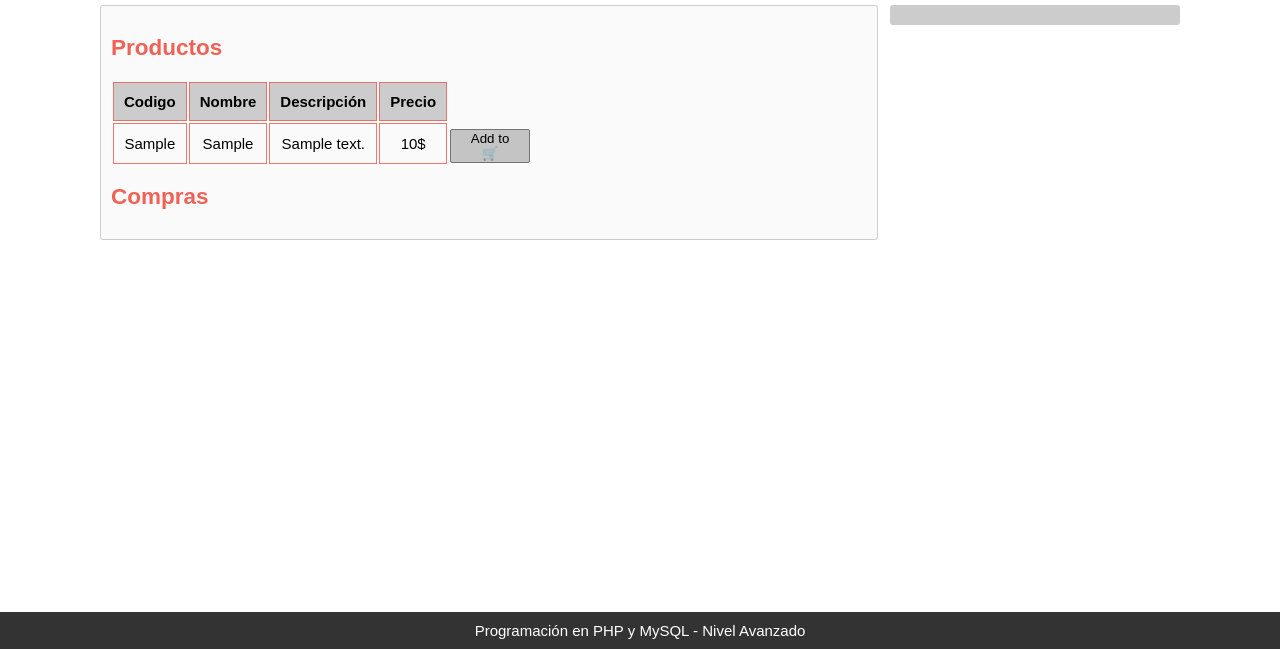
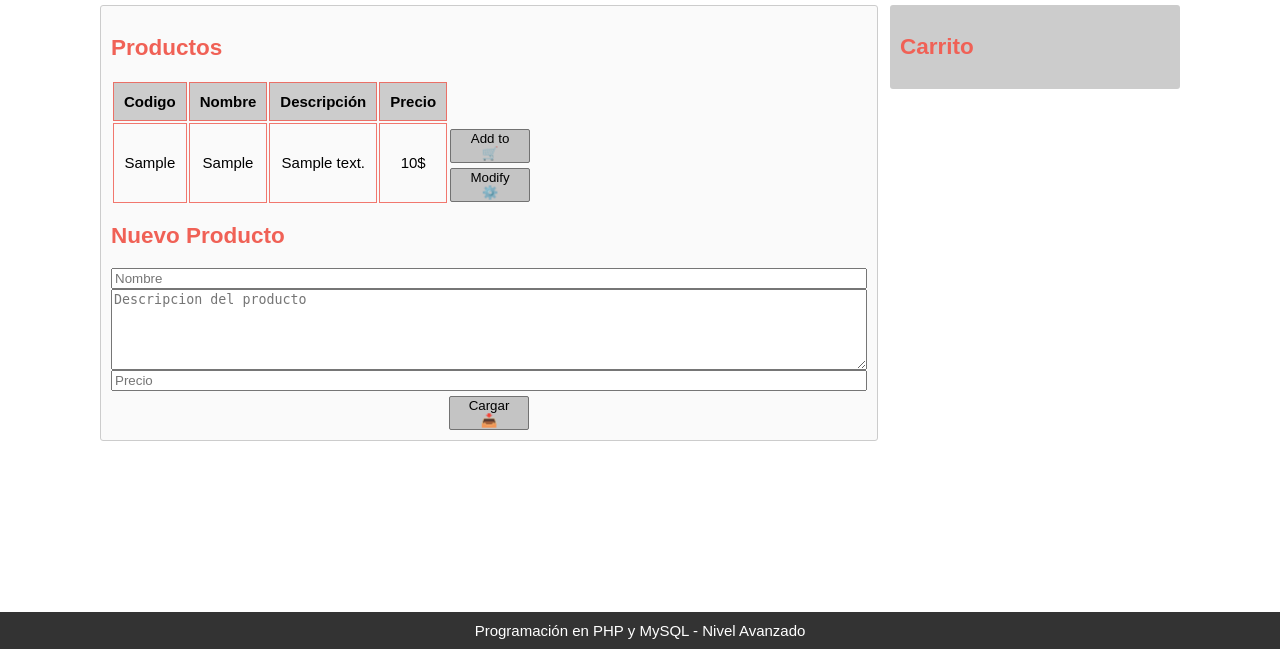
Before and after one commit to TomiB98/PHP_MySQL, a PHP site: page /unidad7.php in a window 1280 px wide. Shown: the part 151-800 px from the top of the page. Run offline with PHP 8.4, Linux system fonts and the light colour scheme; tables that the repository leaves empty or names only in its code hold one stand-in row (values such as "Sample post").

Commit message:
Unidad 7 - New Prod

```diff
--- a/clases/producto.php
+++ b/clases/producto.php
@@ -11,14 +11,24 @@ class Producto {
         return $respuesta;
     }
 
+    public function insertar_productos($producto, $descripción, $precio) {
+        $respuesta = $this->bd->ejecutarConsultas("INSERT INTO productos VALUES (DEFAULT, '$producto', '$descripción', '$precio')");
+        return $respuesta;
+    }
+
     // public function seleccionar_producto($id) {
     //     $respuesta = $this->bd->ejecutarConsultas("SELECT * FROM compras WHERE id_producto=$id");
     //     return $respuesta;
     // }
 
-    // public function modificar_producto($id, $producto, $descripción, $precio) {
-    //     $respuesta = $this->bd->ejecutarConsultas("UPDATE compras SET producto='$producto', descripcion='$descripción', precio=$precio WHERE id_producto=$id");
-    //     return $respuesta;
-    // }
+    public function modificar_producto($codigo, $producto, $descripción, $precio) {
+        $respuesta = $this->bd->ejecutarConsultas("UPDATE compras SET producto='$producto', descripcion='$descripción', precio=$precio WHERE codigo=$codigo");
+        return $respuesta;
+    }
+
+    public function eliminar_producto($codigo) {
+        $respuesta = $this->bd->ejecutarConsultas("DELETE FROM productos WHERE codigo=$codigo");
+        return $respuesta;
+    }
 }
 ?>
--- a/estilos.css
+++ b/estilos.css
@@ -337,6 +337,16 @@ h5 {
   text-align: center;
 }
 
+.btnsProd {
+  display: flex;
+  flex-direction: column;
+}
+
+.newProd {
+  display: flex;
+  flex-direction: column;
+}
+
 /* pantalla maximo 980px */
 @media screen and (max-width:980px) {
   .container {
--- a/unidad7.php
+++ b/unidad7.php
@@ -38,23 +38,37 @@
 				<?php
 				for ($i = 0; $i < count($mostrar_productos); $i++) {
 				?>
-					<form action="componentes/introducir_compra.php" method="post">
+					<form action="" method="POST">
 						<tr>
 							<td class="listaProd"><input type="hidden" name="codigo" value="<?php echo $mostrar_productos[$i]['codigo']; ?>"><?php echo $mostrar_productos[$i]['codigo']; ?></td>
 							<td class="listaProd"><input type="hidden" name="producto" value="<?php echo $mostrar_productos[$i]['producto']; ?>"><?php echo $mostrar_productos[$i]['producto']; ?></td>
 							<td class="listaProd"><input type="hidden" name="descripcion" value="<?php echo $mostrar_productos[$i]['descripcion']; ?>"><?php echo $mostrar_productos[$i]['descripcion']; ?></td>
 							<td class="listaProd"><input type="hidden" name="precio" value="<?php echo $mostrar_productos[$i]['precio']; ?>"><?php echo $mostrar_productos[$i]['precio']; ?>$</td>
-							<td><button type="submit" class="submitUnidad1">Add to<br>🛒</button></td>
+							<td class="btnsProd">
+								<button type="submit" class="submitUnidad1">Add to<br>🛒</button>
+								<button type="submit" class="submitUnidad1">Modify<br>⚙️</button>
+							</td>
 						</tr>
 					</form>
 				<?php } ?>
 
 			</table>
 
-			<h2>Compras</h2>
+			<h2>Nuevo Producto</h2>
+
+			<form class="newProd" action="" method="POST">
+				<input name="prod" type="text" placeholder="Nombre">
+				<textarea name="desc" id="" cols="0" rows="5" placeholder="Descripcion del producto"></textarea>
+				<input name="pre" type="number" placeholder="Precio">
+				<div class="submitComentario">
+					<button type="submit" class="submitUnidad1">Cargar<br>📥</button>
+				</div>
+			</form>
 
 		</section>
 		<aside>
+
+			<h2>Carrito</h2>
 
 		</aside>
 		<footer>
```
Also changed, not shown: componentes/insertar_productos.php (added, +10 -0 lines).
